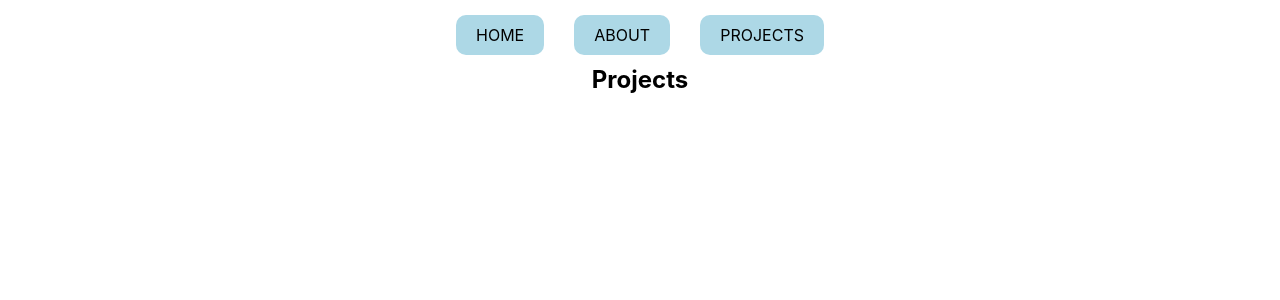
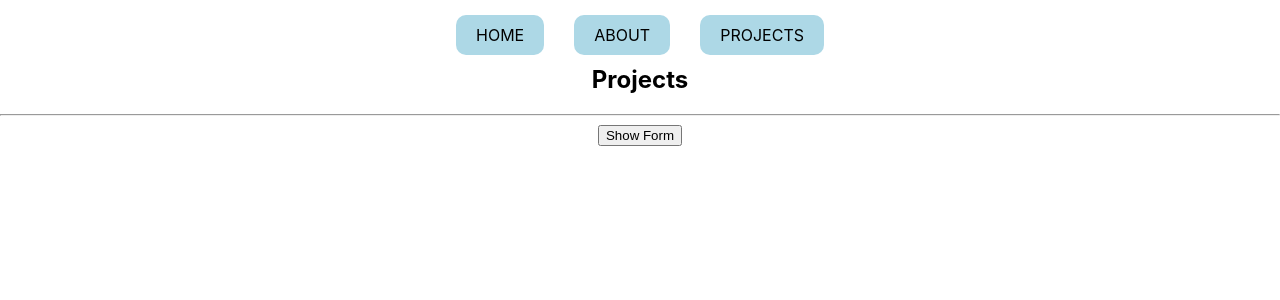
Before and after one commit to kerryoncoding/engineering-portfolio, a React (Create React App) app: page /projects in a window 1280 px wide. Shown: the top 300 px of the page. Built offline with nearby package versions, Linux system fonts and the light colour scheme; data requests are answered from the project's data file.

Commit message:
added placeholder - show form - button

```diff
--- a/src/components/App.js
+++ b/src/components/App.js
@@ -16,7 +16,6 @@ function App() {
     .then(res => res.json())
     .then(data => setProjectList(data))
   },[])
-
 
 
 
--- a/src/components/Projects.js
+++ b/src/components/Projects.js
@@ -14,6 +14,8 @@ function Projects({projectList}){
    return (
       <div>
          <h2>Projects</h2>
+         <hr></hr>
+         <button>Show Form</button>
       </div>
 
    )
```
